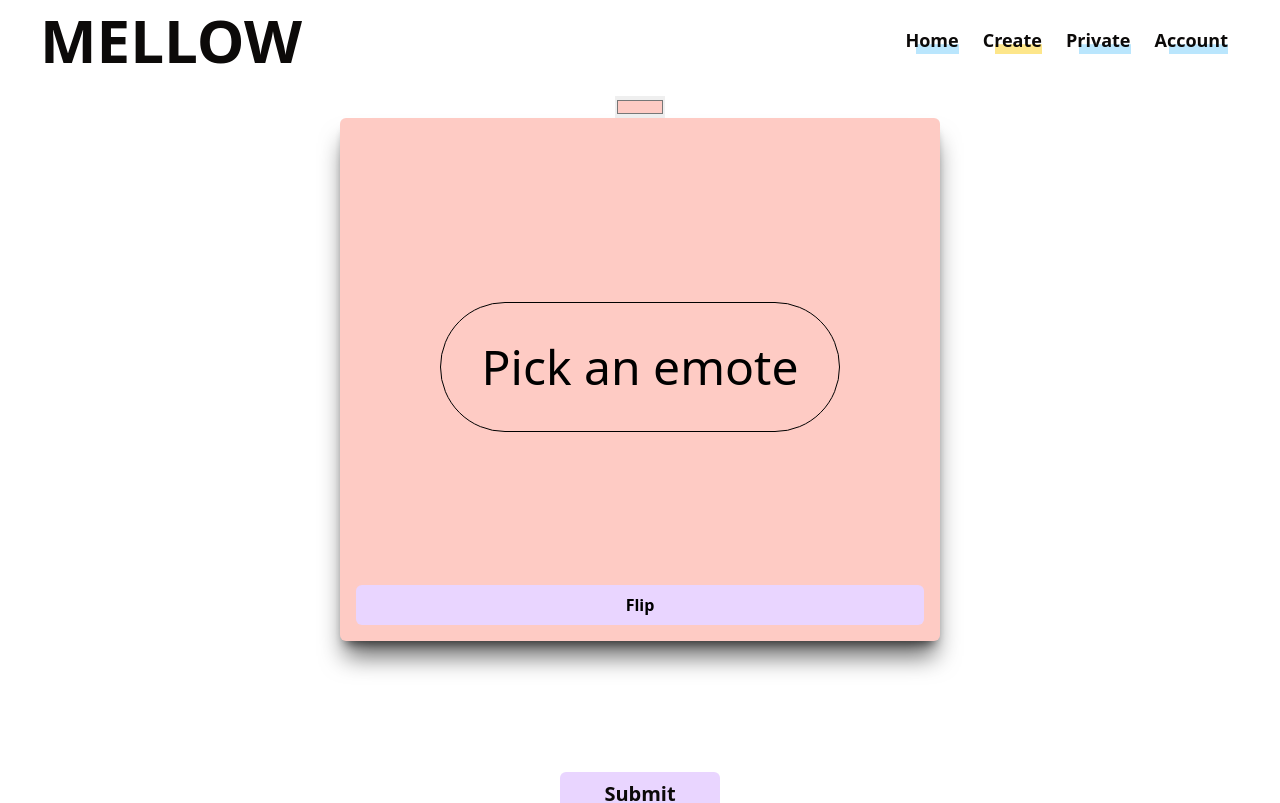
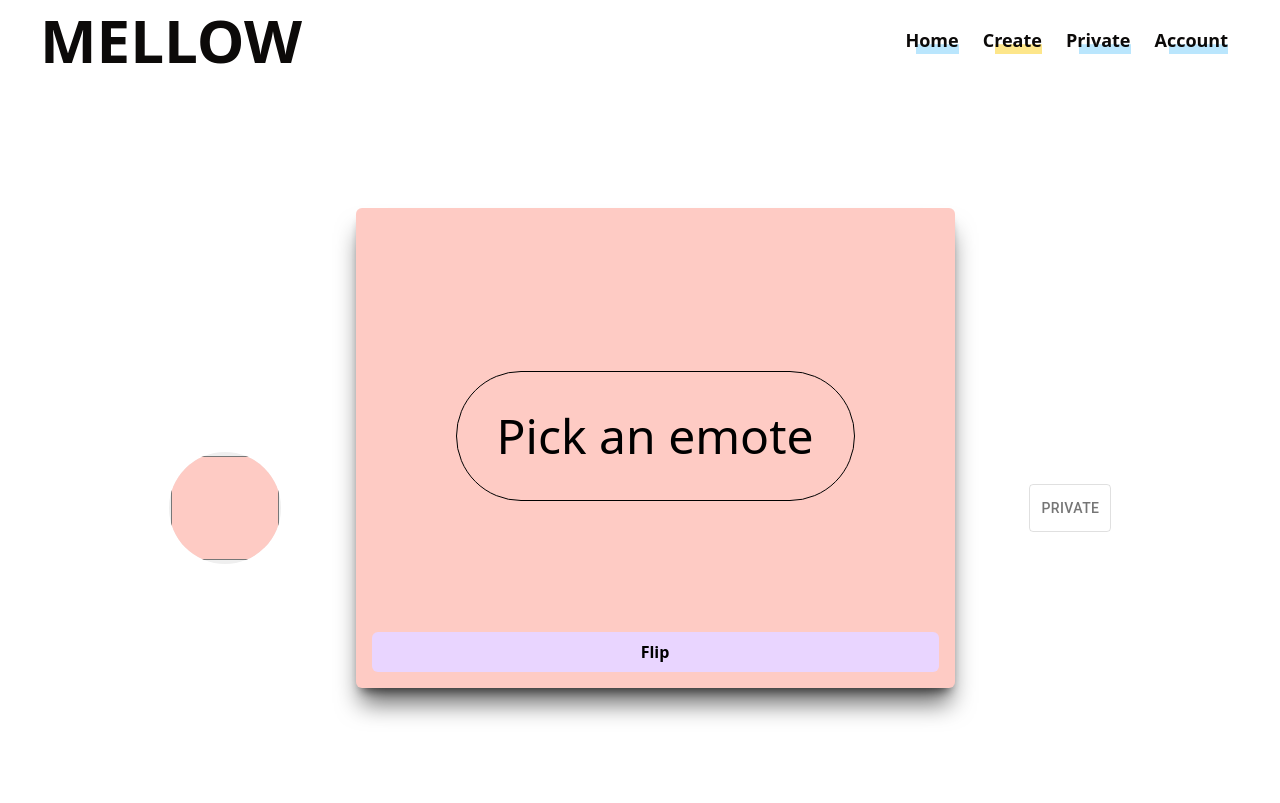
Before and after one commit to mark-p7/Melloww, a Next.js app in the folder mellow/: page /create in a window 1280 px wide. Shown: the top 803 px of the page. Built offline with nearby package versions, Linux system fonts and the light colour scheme; no server answers.

Commit message:
layout version 1 done

```diff
--- a/mellow/app/ui/SubmissionCard.tsx
+++ b/mellow/app/ui/SubmissionCard.tsx
@@ -14,7 +14,7 @@ export default function SubmissionCard() {
   const [selectedPublic, setSelectedPublic] = useState(false);
   const [isModalOpen, setIsModalOpen] = useState(false);
   const [formData, setFormData] = useState({
-    AuthorId: "1",
+    AuthorId: "",
     Title: "",
     EntryText: "",
     Emoji: "",
@@ -78,7 +78,7 @@ export default function SubmissionCard() {
     alignItems: 'center',
     justifyContent: 'center',
     width: '60%',
-    height: '800px',
+    height: '600px',
     //backgroundColor: '#e6e6e6',
     borderRadius: '8px',
   };
@@ -101,19 +101,20 @@ export default function SubmissionCard() {
       maxWidth: "80%",
       margin: "auto",
       top: "50%",
-      left: "50%",
+      left: "13%",
       transform: "translate(-50%, -50%)",
     },
   };
 
   return (
-    <div className="flex items-center justify-center flex-col h-screen p-4">
+    <>
+      <div className="flex items-center justify-center flex-row p-4 py-32">
         {/* Color picker */}
         <input
           type="color"
           value={selectedColor}
           onChange={(e) => handleColorChange(e.target.value)}
-      />
+          className="rounded-full w-28 h-28"/>
 
         <ReactCardFlip isFlipped={flip} flipDirection="vertical" containerStyle={containerStyle}>
           {/* Front side */}
@@ -122,8 +123,9 @@ export default function SubmissionCard() {
 
             <div className="picker-container flex items-center justify-center p-4 h-full">
               <button className="flex items-center justify-center" onClick={openModal}>
-              {selectedEmoji && <img className="selected-emoji w-12 h-12" src={selectedEmoji} alt="Selected Emoji" />}
-              {!selectedEmoji && <span className="rounded-full p-10 border border-black bg-transparent text-5xl focus:outline-none">Pick an emote</span>}
+                {selectedEmoji && <img className="selected-emoji w-12 h-12" src={selectedEmoji} alt="Selected Emoji"/>}
+                {!selectedEmoji &&
+                    <span className="rounded-full p-10 border border-black bg-transparent text-5xl focus:outline-none">Pick an emote</span>}
               </button>
               <Modal
                 isOpen={isModalOpen}
@@ -132,7 +134,7 @@ export default function SubmissionCard() {
                 style={modalStyles}
               >
                 <div>
-                <Picker onEmojiClick={onEmojiClick} />
+                  <Picker onEmojiClick={onEmojiClick}/>
                   <button onClick={closeModal}>Close Modal</button>
                 </div>
               </Modal>
@@ -152,19 +154,17 @@ export default function SubmissionCard() {
             <div className="grid gap-10">
               <input
                 name="Title"
-              className="border rounded-md p-2 text-5xl" // Adjust text-base or other size classes as needed
+                className="border rounded-md p-2 text-4xl" // Adjust text-base or other size classes as needed
                 placeholder="Name your journal entry..."
                 value={formData.Title}
                 onChange={handleChange}
-              type="text"
-            />
+                type="text"/>
               <textarea
                 name="EntryText"
-              className="border rounded-md p-2 text-2xl h-44 max-h-80" // Adjust text-base or other size classes as needed
+                className="border rounded-md p-2 text-2xl h-44 resize-none" // Adjust text-base or other size classes as needed
                 placeholder="Describe your day..."
                 value={formData.EntryText}
-              onChange={handleChange}
-            />
+                onChange={handleChange}/>
             </div>
             <button
               className="w-full px-4 py-2 text-s font-bold bg-purple-200 rounded-md mt-4 mt-auto"
@@ -175,10 +175,6 @@ export default function SubmissionCard() {
           </div>
         </ReactCardFlip>
 
-      {/* Submit button */}
-      <button className="w-40 px-4 py-2 text-xl font-bold bg-purple-200 rounded-md" type="submit" onClick={handleSubmit}>
-        Submit
-      </button>
 
         <ToggleButton
           value=""
@@ -194,5 +190,13 @@ export default function SubmissionCard() {
         </ToggleButton>
 
       </div>
+      {/* Submit button */}
+      <div className="flex flex-col items-center">
+        <button className="w-40 px-4 py-2 text-xl font-bold bg-purple-200 rounded-md" type="submit" onClick={handleSubmit}>
+          Submit
+        </button>
+      </div>
+    </>
+
   );
 }
```
Lines whose indentation alone changed are shown as unchanged.
